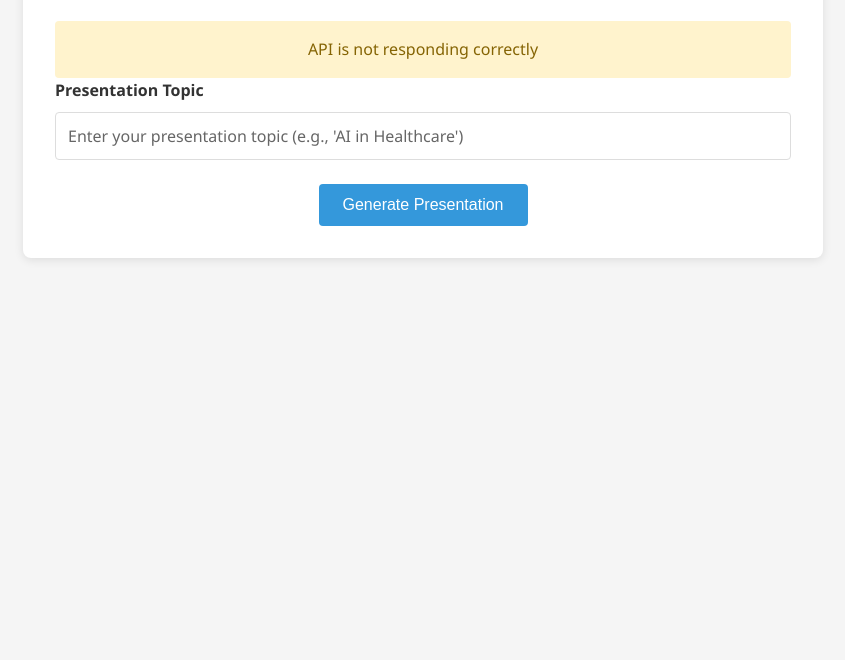
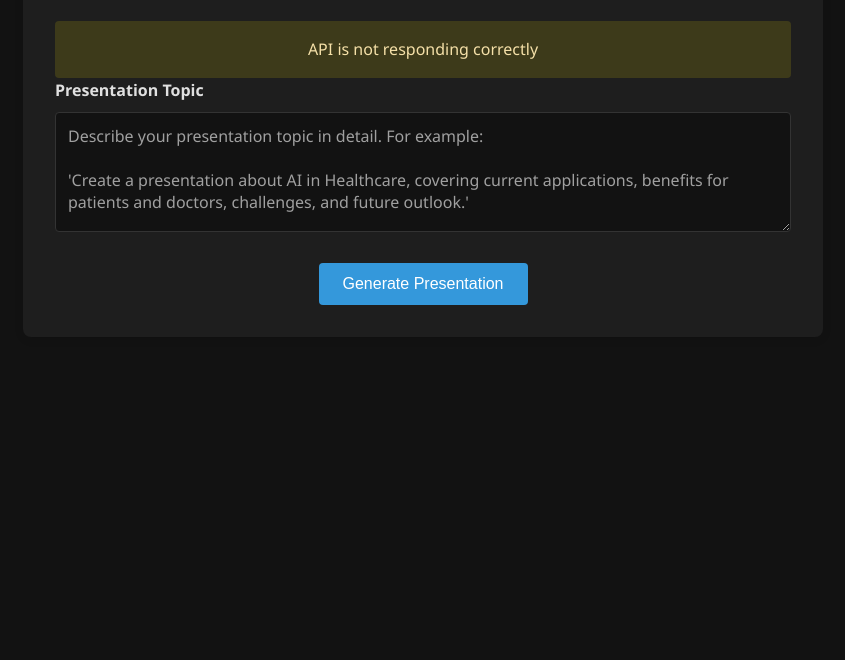
Before and after one commit to nerdpudding/pptx_poc, a plain HTML site: page frontend/static/index.html in a window 1280 px wide. Shown: the part 140-800 px from the top of the page, without its empty margins (217-1062 px from the left). Drawn offline with Linux system fonts and the light colour scheme; no server answers.

Commit message:
Refactor input field to textarea for detailed topic descriptions; update CSS for dark theme support

```diff
--- a/frontend/static/index.html
+++ b/frontend/static/index.html
@@ -20,14 +20,16 @@
         <form id="generationForm">
             <div class="form-group">
                 <label for="topic">Presentation Topic</label>
-                <input
-                    type="text"
+                <textarea
                     id="topic"
                     name="topic"
-                    placeholder="Enter your presentation topic (e.g., 'AI in Healthcare')"
+                    rows="4"
+                    placeholder="Describe your presentation topic in detail. For example:
+
+'Create a presentation about AI in Healthcare, covering current applications, benefits for patients and doctors, challenges, and future outlook.'"
                     maxlength="500"
                     required
-                >
+                ></textarea>
             </div>
 
             <div class="text-center">
--- a/frontend/static/style.css
+++ b/frontend/static/style.css
@@ -8,27 +8,27 @@
    ============================================================================= */
 
 :root {
-    /* Colors */
+    /* Colors - Dark Theme */
     --color-primary: #3498db;
     --color-primary-dark: #2980b9;
     --color-success: #27ae60;
-    --color-success-bg: #d4edda;
-    --color-success-text: #155724;
+    --color-success-bg: #1a3d2a;
+    --color-success-text: #5fd68a;
     --color-error: #e74c3c;
-    --color-error-bg: #f8d7da;
-    --color-error-text: #721c24;
-    --color-info-bg: #d1ecf1;
-    --color-info-text: #0c5460;
-    --color-warning-bg: #fff3cd;
-    --color-warning-text: #856404;
+    --color-error-bg: #3d1a1a;
+    --color-error-text: #f5a8a8;
+    --color-info-bg: #1a2d3d;
+    --color-info-text: #7ec8e8;
+    --color-warning-bg: #3d3a1a;
+    --color-warning-text: #f5e0a8;
 
-    /* Neutrals */
-    --color-text: #333;
-    --color-text-muted: #666;
-    --color-background: #f5f5f5;
-    --color-surface: #fff;
-    --color-border: #ddd;
-    --color-disabled: #95a5a6;
+    /* Neutrals - Dark Theme */
+    --color-text: #e0e0e0;
+    --color-text-muted: #a0a0a0;
+    --color-background: #121212;
+    --color-surface: #1e1e1e;
+    --color-border: #333;
+    --color-disabled: #555;
 
     /* Spacing */
     --spacing-xs: 4px;
@@ -85,7 +85,7 @@ body {
 }
 
 h1 {
-    color: #2c3e50;
+    color: var(--color-text);
     text-align: center;
     margin-bottom: var(--spacing-xl);
     font-weight: 600;
@@ -115,6 +115,8 @@ textarea {
     border-radius: var(--radius-sm);
     font-size: 16px;
     font-family: inherit;
+    background-color: var(--color-background);
+    color: var(--color-text);
     transition: border-color var(--transition-fast), box-shadow var(--transition-fast);
 }
 
@@ -262,7 +264,7 @@ textarea::placeholder {
 .preview-section {
     margin-top: var(--spacing-lg);
     padding: var(--spacing-lg);
-    background-color: #f8f9fa;
+    background-color: var(--color-surface);
     border-radius: var(--radius-sm);
     border: 1px solid var(--color-border);
 }
@@ -275,7 +277,7 @@ textarea::placeholder {
 .preview-slide {
     padding: var(--spacing-md);
     margin-bottom: var(--spacing-sm);
-    background-color: white;
+    background-color: var(--color-background);
     border-radius: var(--radius-sm);
     border-left: 4px solid var(--color-primary);
 }
```
